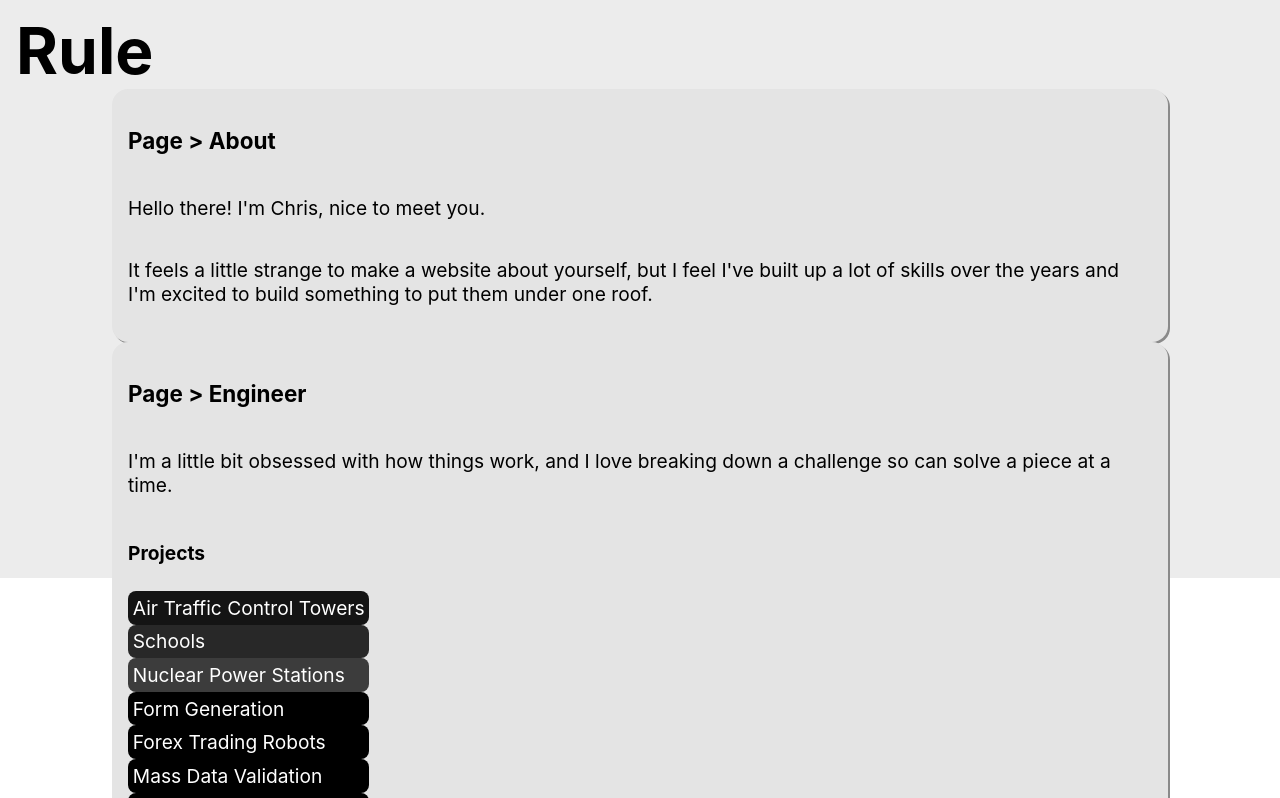
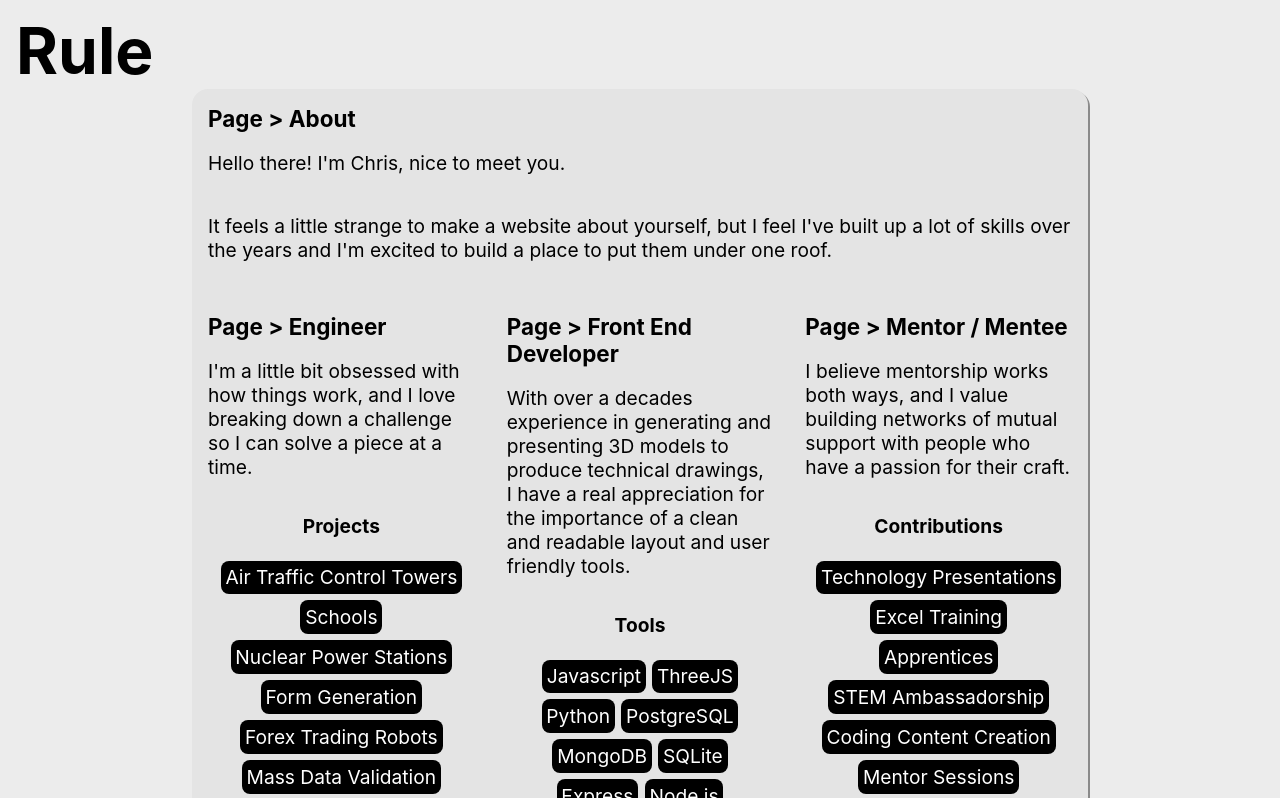
Before and after one commit to Chris-Rule/Portfolio, a React (Create React App) app: page / in a window 1280 px wide. Shown: the part 222-1020 px from the top of the page. Built offline with nearby package versions, Linux system fonts and the light colour scheme.

Commit message:
About page content filled and styling formatted

```diff
--- a/src/App.css
+++ b/src/App.css
@@ -3,6 +3,6 @@
   background-color: rgb(236, 236, 236);
   margin: 0;
   padding: 0;
-  height: 100vh;
+  height: auto;
   width: 100vw;
 }
--- a/src/Components/About.css
+++ b/src/Components/About.css
@@ -11,6 +11,28 @@
   flex-direction: column;
   align-items: flex-start;
   width: 100vw;
+  border-radius: 0.5rem 0.5rem 0 0;
+}
+
+.aboutSection li {
+  display: flex;
+  flex-shrink: 1;
+  flex-basis: auto;
+  background-color: black;
+  color: white;
+  border-radius: 0.5rem;
+  padding: 0.3rem;
+  margin: 0.2rem;
+  text-align: center;
+}
+
+.aboutSection ul {
+  list-style: none;
+  display: flex;
+  flex-wrap: wrap;
+  justify-content: center;
+  width: auto;
+  padding-left: 0;
 }
 
 .aboutName h1 {
@@ -26,14 +48,66 @@
   text-align: start;
   background-color: rgb(228, 228, 228);
   box-shadow: 2px 2px rgb(138, 138, 138);
-  border-radius: 1rem;
   width: 80vw;
   padding: 1rem;
 }
 
-.aboutSection li {
-  background-color: black;
-  color: white;
-  border-radius: 0.5rem;
-  padding: 0.3rem;
+.aboutText h3 {
+  display: flex;
+  margin: 0;
+  width: 100%;
 }
+
+.aboutText h4 {
+  display: flex;
+  justify-content: center;
+  width: 100%;
+  margin: 0;
+  margin-top: 1rem;
+}
+
+@media only screen and (max-width: 600px) {
+  .head {
+    border-radius: 1rem 1rem 0 0;
+  }
+
+  .third {
+    border-radius: 0 0 1rem 1rem;
+  }
+}
+
+@media only screen and (min-width: 600px) {
+  .aboutAll {
+    width: 70vw;
+  }
+
+  .aboutInfoboxes {
+    display: flex;
+    flex-direction: row;
+    flex-grow: 1;
+    justify-content: center;
+    align-items: center;
+    font-size: 1.2rem;
+    height: fit-content;
+    align-items: stretch;
+  }
+
+  .aboutText {
+    height: auto;
+  }
+
+  .head {
+    border-radius: 1rem 1rem 0 0;
+    width: auto;
+    flex-wrap: wrap;
+    flex-shrink: 1;
+  }
+
+  .first {
+    border-radius: 0 0 0 1rem;
+  }
+
+  .third {
+    border-radius: 0 0 1rem 0;
+  }
+}
--- a/src/Components/About.jsx
+++ b/src/Components/About.jsx
@@ -2,29 +2,28 @@ import "./About.css";
 
 const About = () => {
   return (
-    <section
-      className="aboutSection
-    "
-    >
+    <section className="aboutSection">
       <div className="aboutName">
         <h1>Christopher</h1>
         <h1>Robin</h1>
         <h1>Rule</h1>
       </div>
-      <section className="aboutText">
+      <section className="aboutAll">
+        <section className="aboutText head">
           <h3>Page &gt; About</h3>
           <p>Hello there! I'm Chris, nice to meet you.</p>
           <p>
-          It feels a little strange to make a website about yourself, but I feel
-          I've built up a lot of skills over the years and I'm excited to build
-          something to put them under one roof.
+            It feels a little strange to make a website about yourself, but I
+            feel I've built up a lot of skills over the years and I'm excited to
+            build a place to put them under one roof.
           </p>
         </section>
-      <section className="aboutText engineer">
+        <section className="aboutInfoboxes">
+          <section className="aboutText engineer first">
             <h3>Page &gt; Engineer</h3>
             <p>
-          I'm a little bit obsessed with how things work, and I love breaking
-          down a challenge so can solve a piece at a time.
+              I'm a little bit obsessed with how things work, and I love
+              breaking down a challenge so I can solve a piece at a time.
             </p>
             <h4>Projects</h4>
             <ul>
@@ -37,12 +36,13 @@ const About = () => {
               <li>Hostile Vehicle Mitigation</li>
             </ul>
           </section>
-      <section className="aboutText developer">
+          <section className="aboutText developer second">
             <h3>Page &gt; Front End Developer</h3>
             <p>
-          With over a decades experience in generating and presenting 3D models
-          to produce technical drawings, I have a real appreciation for the
-          importance of a clean and readable layout and user friendly tools.
+              With over a decades experience in generating and presenting 3D
+              models to produce technical drawings, I have a real appreciation
+              for the importance of a clean and readable layout and user
+              friendly tools.
             </p>
             <h4>Tools</h4>
             <ul>
@@ -56,23 +56,26 @@ const About = () => {
               <li>Node.js</li>
             </ul>
           </section>
-      <section className="aboutText Mentor">
+          <section className="aboutText Mentor third">
             <h3>Page &gt; Mentor / Mentee</h3>
             <p>
-          I believe mentorship works both ways, and I value building networks of
-          mutual support with people who have a passion for their craft.
+              I believe mentorship works both ways, and I value building
+              networks of mutual support with people who have a passion for
+              their craft.
             </p>
             <h4>Contributions</h4>
             <ul>
               <li>Technology Presentations</li>
               <li>Excel Training</li>
-          <li>Four apprentices</li>
+              <li>Apprentices</li>
               <li>STEM Ambassadorship</li>
               <li>Coding Content Creation</li>
               <li>Mentor Sessions</li>
             </ul>
           </section>
         </section>
+      </section>
+    </section>
   );
 };
 
--- a/src/Components/NavDropDown.css
+++ b/src/Components/NavDropDown.css
@@ -1,4 +1,4 @@
-ul {
+ul.NavDropDown {
   display: flex;
   flex-direction: column;
   flex-grow: 1;
@@ -7,7 +7,7 @@ ul {
   padding-left: 0;
 }
 
-a {
+.NavDropDown a {
   justify-content: center;
   align-items: center;
   display: flex;
@@ -18,18 +18,18 @@ a {
   font-size: 2rem;
 }
 
-a:visited {
+.NavDropDown a:visited {
   color: white;
 }
 
-li:nth-child(1) {
+.NavDropDown li:nth-child(1) {
   background-color: rgb(20, 20, 20);
 }
 
-li:nth-child(2) {
+.NavDropDown li:nth-child(2) {
   background-color: rgb(40, 40, 40);
 }
 
-li:nth-child(3) {
+.NavDropDown li:nth-child(3) {
   background-color: rgb(60, 60, 60);
 }
--- a/src/Components/NavDropDown.jsx
+++ b/src/Components/NavDropDown.jsx
@@ -4,7 +4,7 @@ import { Link } from "react-router-dom";
 const NavDropDown = ({ dropDownVis, setDropDownVis }) => {
   if (dropDownVis) {
     return (
-      <ul>
+      <ul className="NavDropDown">
         <li>
           <Link to="/">About</Link>
         </li>
```
Lines whose indentation alone changed are shown as unchanged.
